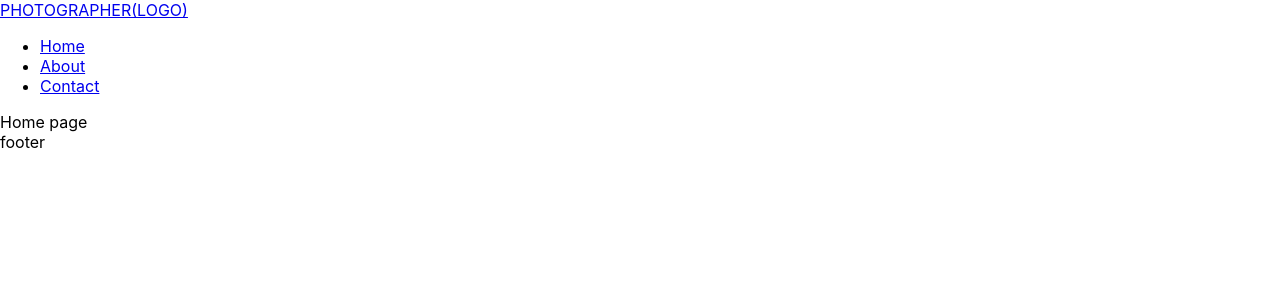
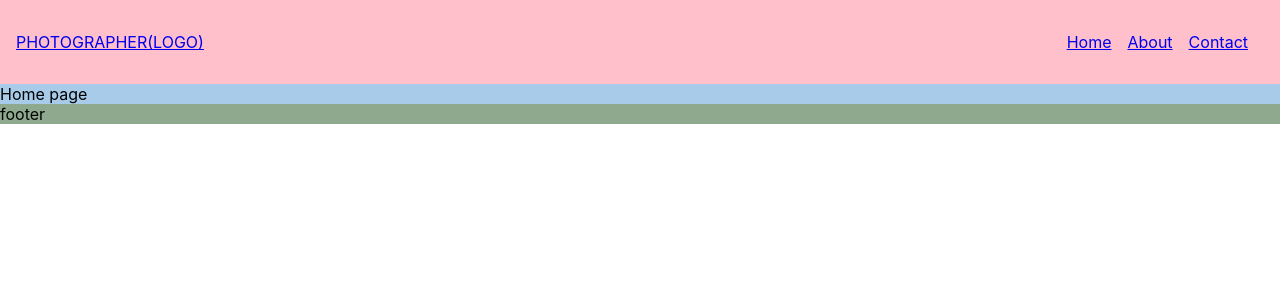
Before and after one commit to nameelza/portfolio, a React (Create React App) app: page / in a window 1280 px wide. Shown: the top 300 px of the page. Built offline with nearby package versions, Linux system fonts and the light colour scheme.

Commit message:
navigation

```diff
--- a/src/App.css
+++ b/src/App.css
@@ -1,38 +1,27 @@
-.App {
-  text-align: center;
+nav {
+  background-color: pink;
+  display: flex;
+  align-items: center;
+  align-content: center;
+  justify-content: space-between;
+  padding: 1rem;
 }
 
-.App-logo {
-  height: 40vmin;
-  pointer-events: none;
+.nav-links {
+  list-style-type: none;
+  display: flex;
+  flex-direction: row;
+  justify-content: space-evenly;
 }
 
-@media (prefers-reduced-motion: no-preference) {
-  .App-logo {
-    animation: App-logo-spin infinite 20s linear;
-  }
+.nav-links li {
+  margin-right: 1rem;
 }
 
-.App-header {
-  background-color: #282c34;
-  min-height: 100vh;
-  display: flex;
-  flex-direction: column;
-  align-items: center;
-  justify-content: center;
-  font-size: calc(10px + 2vmin);
-  color: white;
+main {
+  background-color: rgb(167, 203, 233);
 }
 
-.App-link {
-  color: #61dafb;
+footer {
+  background-color: rgb(143, 169, 143);
 }
-
-@keyframes App-logo-spin {
-  from {
-    transform: rotate(0deg);
-  }
-  to {
-    transform: rotate(360deg);
-  }
-}
--- a/src/components/Navbar.jsx
+++ b/src/components/Navbar.jsx
@@ -7,7 +7,7 @@ const Navbar = () => {
         </a>
       </div>
       <div className="nav-right">
-        <ul>
+        <ul className="nav-links">
           <li>
             <a href="/">Home</a>
           </li>
```
